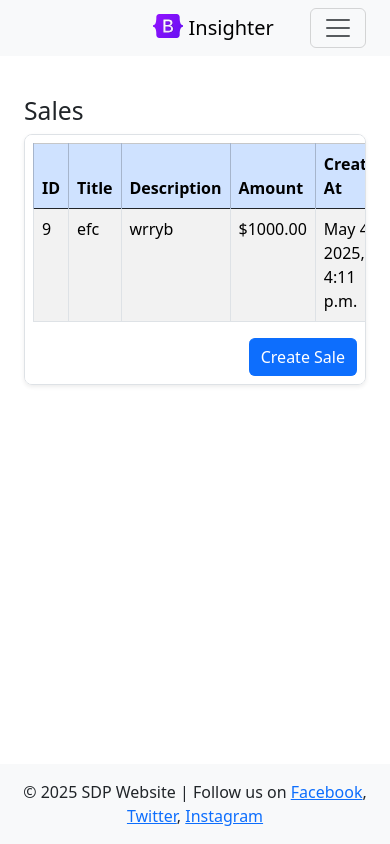
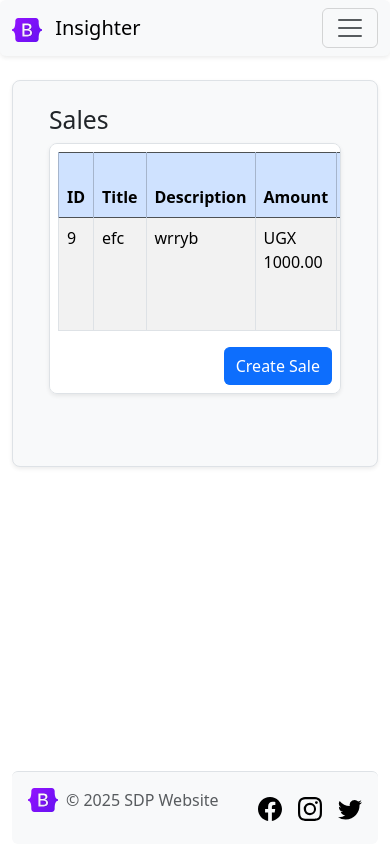
Before and after one commit to Goodvibes74/SDP_website, a Django app: page /sales/ in a window 390 px wide. Run offline with Django 5.2, Linux system fonts and the light colour scheme; a user stored in the database is signed in; data comes from the database, SQL or seed files in the repository; both versions use the stored data as it was after the commit; some libraries are stand-ins or nearby versions.

Commit message:
Refactor project structure and update templates
- Deleted unused report files (Report2.out, Report2.tex, Report2.toc).
- Updated README to remove outdated profile link and adjust sales URLs.
- Modified base template (base.html) for improved layout and responsiveness, including new styles and navbar adjustments.
- Enhanced child templates (home.html, create_sale.html, browse_sale.html) for better structure and user experience.
- Added SVG icons for social media (Facebook, Instagram, Twitter) to enhance footer.
- Updated database (db.sqlite3) to reflect recent changes in models and data.

```diff
--- a/sdp_project/templates/core/base.html
+++ b/sdp_project/templates/core/base.html
@@ -1,55 +1,115 @@
 <!-- base.html -->
 {% load static %}
-<!DOCTYPE html>
+<!doctype html>
 <html>
   <head>
-    <meta charset="UTF-8">
+    <meta charset="UTF-8" />
 
-    <meta name="viewport" content="width=device-width, initial-scale=1.0">
+    <meta name="viewport" content="width=device-width, initial-scale=1.2" />
 
     <title>SaleApp</title>
     <!-- Bootstrap CSS -->
-    <link rel="stylesheet" href="{% static 'css/bootstrap.min.css' %}">
+    <link rel="stylesheet" href="{% static 'css/bootstrap.min.css' %}" />
     <!-- Bootstrap Icons CSS -->
-    <link rel="stylesheet" href="{% static 'css/bootstrap-icons.css' %}">
+    <link rel="stylesheet" href="{% static 'css/bootstrap-icons.css' %}" />
+    <!-- Custom CSS -->
+    <style>
+      body {
+        min-height: 100vh;
+        display: flex;
+        flex-direction: column;
+      }
+      main {
+        flex: 1 0 auto;
+      }
+      footer {
+        flex-shrink: 0;
+      }
+      .navbar-brand img {
+        margin-right: 8px;
+      }
+      .navbar-nav .nav-link.active {
+        font-weight: bold;
+        color: #0d6efd !important;
+      }
+      .navbar-nav .nav-link:hover {
+        color: #0d6efd !important;
+      }
+      html {
+        scroll-behavior: smooth;
+        font-size: 1.2rem;
+      }
+      @media (max-width: 768px) {
+        html {
+          font-size: 1rem;
+        }
+      }
+      .navbar {
+        background-color: #f8f9fa;
+      }
+      .navbar .nav-link {
+        color: #000;
+      }
+      .navbar .nav-link:hover {
+        color: #007bff;
+      }
+    </style>
   </head>
   <body>
-    {% comment %} Navbar with brand and menu links {% endcomment %}
-    {# This is the navigation bar #}
+    <nav
+      class="navbar navbar-expand-lg bg-body-tertiary rounded fixed-top shadow-sm"
+      aria-label="Eleventh navbar example"
+    >
+      <div class="container-fluid">
+        <a class="navbar-brand" href="{% url 'home' %}">
+          <img
+            src="{% static 'images/bootstrap-logo.svg' %}"
+            alt="Logo"
+            width="30"
+            height="24"
+            class="d-inline-block mt-1 align-text-top"
 
-    {% comment %} Main content block for child templates {% endcomment %}
-  <nav class="navbar navbar-expand-lg navbar-light bg-light px-4 fixed-top">
-        <div class="container-fluid" style="width:15%;">
-          <a class="navbar-brand" href="{% url 'home' %}">
-            <img src="{% static 'images/bootstrap-logo.svg' %}" alt="Logo" width="30" height="24" class="d-inline-block align-text-top">
+          />
           Insighter
         </a>
-        </div>
-        <button class="navbar-toggler"
+        <button
+          class="navbar-toggler collapsed"
           type="button"
           data-bs-toggle="collapse"
-               data-bs-target="#navbarNav"
-               aria-controls="navbarNav"
+          data-bs-target="#navbarsExample09"
+          aria-controls="navbarsExample09"
           aria-expanded="false"
-               aria-label="Toggle navigation">
+          aria-label="Toggle navigation"
+        >
           <span class="navbar-toggler-icon"></span>
         </button>
-      <header class="collapse navbar-collapse" id="navbarNav">
-        {% if user.is_authenticated%}
-        <ul class="navbar-nav ml-auto">
+
+        <div class="navbar-collapse collapse" id="navbarsExample09">
+          <ul class="navbar-nav me-auto mb-2 mb-lg-0">
             <li class="nav-item">
-              <a class="nav-link" href="{% url 'home' %}">Home</a>
+              <a
+                class="nav-link{% if request.resolver_match.url_name == 'home' %} active{% endif %}"
+                href="{% url 'home' %}"
+                >Home</a
+              >
+            </li>
+            {% if user.is_authenticated %}
+            <li class="nav-item">
+              <a
+                class="nav-link{% if request.resolver_match.url_name == 'dashboard' %} active{% endif %}"
+                href="{% url 'dashboard' %}"
+                >Dashboard</a
+              >
             </li>
             <li class="nav-item">
-              <a class="nav-link" href="{% url 'dashboard' %}">Dashboard</a>
+              <a class="nav-link" href="{% url 'create_sale' %}">Create Sale</a>
             </li>
             <li class="nav-item">
-              <a class="nav-link" href="{% url 'create_sale' %}">Create</a>
+              <a class="nav-link" href="{% url 'browse_sales' %}"
+                >Browse Sales</a
+              >
             </li>
-            <li class="nav-item">
-              <a class="nav-link" href="{% url 'browse_sales' %}">Sales</a>
-            </li>
-
+            {% endif %}
             <li class="nav-item">
               <a class="nav-link" href="{% url 'about' %}">About</a>
             </li>
@@ -57,57 +117,98 @@
               <a class="nav-link" href="{% url 'contact' %}">Contact</a>
             </li>
           </ul>
+          <div class="d-flex">
+            {% if not user.is_authenticated %}
+            <a class="btn btn-outline-primary me-2" href="{% url 'login' %}"
+              >Login</a
+            >
+            <a class="btn btn-primary" href="{% url 'register' %}">Register</a>
             {% else %}
-        <ul class="navbar-nav ml-auto">
-            <li class="nav-item">
-              <a class="nav-link" href="{% url 'home' %}">Home</a>
+            <a class="btn btn-outline-primary me-2" href="{% url 'logout' %}">
+              Logout
+              </a>
+            {% endif %}
+          </div>
+        </div>
+      </div>
+    </nav>
+
+    <main class="flex-grow-1" style="margin-top: 56px;">
+      {% comment %} Main content area {% endcomment %}
+      <div class="container my-4">
+        <div class="p-4 bg-light border-rounded-bottom rounded-3 shadow-sm border">
+          {% block content %}
+          {% endblock %}
+        </div>
+      </div >
+    </main>
+    <div class="container">
+      <footer
+      class="d-flex flex-wrap justify-content-between bg-body-tertiary rounded stick-bottom  align-items-center py-3 px-3 mt-4 mb-0 border-top ">
+        <div class="col-md-4 d-flex align-items-center">
+          <a
+            href="#"
+            class="mb-3 me-2 mb-md-0 text-body-secondary text-decoration-none lh-1"
+            aria-label="Bootstrap"
+            >
+            <img
+              src="{% static 'images/bootstrap-logo.svg' %}"
+              alt="Bootstrap Logo"
+              width="30"
+              height="24"
+              class="bi"
+            />
+           </a>
+          <span class="mb-3 mb-md-0 text-body-secondary"
+            >© 2025 SDP Website</span
+          >
+        </div>
+
+        <ul class="nav col-md-4 justify-content-end list-unstyled d-flex">
+          <li class="ms-3">
+            <a class="text-body-secondary"
+              href="#"
+              aria-label="Facebook"
+            >
+              <img
+                src="{% static 'images/facebook.svg' %}"
+                alt="Facebook"
+                width="24"
+                height="24"
+                class="bi"
+              />
+            </a>
           </li>
-            <li class="nav-item">
-              <a class="nav-link" href="{% url 'about' %}">About</a>
+          <li class="ms-3">
+            <a class="text-body-secondary"
+              href="#"
+              aria-label="Instagram"
+            >
+              <img
+                src="{% static 'images/instagram.svg' %}"
+                alt="Instagram"
+                width="24"
+                height="24"
+                class="bi"
+              />
+            </a>
           </li>
-            <li class="nav-item">
-              <a class="nav-link" href="{% url 'contact' %}">Contact</a>
+          <li class="ms-3">
+            <a class="text-body-secondary"
+                href="#"
+                aria-label="Twitter">
+              <img
+                src="{% static 'images/twitter.svg' %}"
+                alt="Twitter"
+                width="24"
+                height="24"
+                class="bi"
+              />
+            </a>
           </li>
         </ul>
-        {% endif %}
+      </footer>
     </div>
-        {% if not user.is_authenticated%}
-        <div class="container-fluid d-flex flex-nowrap" style="width:15%; margin-right: 0;">
-            <a class="btn btn-outline-primary me-2" href="{% url 'login' %}">Login</a>
-            <a class="btn btn-primary" href="{% url 'register' %}">Register</a>
-        </div>
-        {% else %}
-        <div class="container-fluid d-flex flex-nowrap" style="width:15%; margin-right: 0;">
-            <a class="btn btn-outline-primary me-2" href="{% url 'logout' %}">Logout</a>
-        </div>
-        {% endif %}
-        {% comment %} <div class="container-fluid" style="width:15%;">
-          <a class="btn btn-outline-primary me-2" href="{% url 'login' %}">Login</a>
-          <a class="btn btn-primary" href="{% url 'register' %}">Register</a>
-
-        {% comment %} <form class="container-fluid justify-content-start">
-          <button class="btn btn-outline-success me-2" type="button">Main button</button>
-          <button class="btn btn-sm btn-outline-secondary" type="button">Smaller button</button>
-        </form {% endcomment %}
-      </nav>
-
-    </header>
-    <main class="flex-grow-1 my-4">
-      <div class="container">
-        <div class=py-5 bg-light border rounded>
-          {% block content %}{% endblock %}
-        </div>
-      </div>
-    </main>
-    <footer class="text-center mt-3 py-3 bg-light fixed-bottom">
-        <div class="container">
-          <p class="mb-0">© 2025 SDP Website | Follow us on
-            <a href="#">Facebook</a>,
-            <a href="#">Twitter</a>,
-            <a href="#">Instagram</a>
-          </p>
-        </div>
-    </footer>
     {% comment %} Footer section with app info and social icons {% endcomment %}
     <!-- Bootstrap JS and dependencies -->
     <script src="{% static 'js/jquery.min.js' %}"></script>
--- a/sdp_project/templates/core/browse_sale.html
+++ b/sdp_project/templates/core/browse_sale.html
@@ -1,12 +1,17 @@
 {% extends 'core/base.html' %}
 {% load static %}
-{% block title %}Sales List{% endblock %}
-{% block content %}
-<div class="container mt-4">
+{% block title %}
+Sales List
+{%endblock %} {% block content %}
+<div class="container">
   <h2>Sales</h2>
-  <div class="table-responsive table-bordered border rounded-3 shadow-sm p-2 mb-5 bg-body rounded">
-    <table class="table table-striped table-hover rounded-3 table-bordered border rounded-3 p-2">
-      <thead class="table-light border-bottom-0">
+  <div
+    class="table-responsive table-bordered border rounded-3 shadow-sm p-2 mb-5 bg-body rounded"
+  >
+    <table
+      class="table table-striped table-hover rounded-3 table-bordered border rounded-3 p-2"
+    >
+      <thead class="table-dark">
         <tr class="table-primary color-primary-emphasis text-color">
           <th scope="col">ID</th>
           <th scope="col">Title</th>
@@ -23,19 +28,34 @@
           <td>{{ sale.id }}</td>
           <td>{{ sale.title }}</td>
           <td>{{ sale.description}}</td>
-          <td>${{ sale.amount }}</td>
+          <td>UGX {{ sale.amount }}</td>
           <td>{{ sale.created_at }}</td>
           <td>
-            <a href="{% url 'edit_sale' sale.id %}" class="btn btn-sm btn-outline-primary">Edit</a>
-            <form action="{% url 'delete_sale' sale.id %}" method="post" style="display:inline;">
+            <a
+              href="{% url 'edit_sale' sale.id %}"
+              class="btn btn-sm btn-outline-primary"
+              >Edit</a
+            >
+            <form
+              action="{% url 'delete_sale' sale.id %}"
+              method="post"
+              style="display: inline"
+            >
               {% csrf_token %}
-              <button type="submit" class="btn btn-sm btn-outline-danger" onclick="return confirm('Are you sure you want to delete this sale?');">Delete</button>
+              <button
+                type="submit"
+                class="btn btn-sm btn-outline-danger"
+                onclick="return confirm('Are you sure you want to delete this sale?');"
+              >
+                Delete
+              </button>
             </form>
           </td>
         </tr>
-        {% endfor %}
-        {% else %}
-        <tr><td colspan="6">No sales found.</td></tr>
+        {% endfor %} {% else %}
+        <tr>
+          <td colspan="6">No sales found.</td>
+        </tr>
         {% endif %}
       </tbody>
     </table>
--- a/sdp_project/templates/core/create_sale.html
+++ b/sdp_project/templates/core/create_sale.html
@@ -1,6 +1,6 @@
 {% extends 'core/base.html' %} {% load static %} {% block title %} {% if sale%}
 Edit {% else %} Create {% endif %} Sale {% endblock %} {% block content %}
-<div class="container mt-4">
+<div class="container">
   {% if sale %}
   <h2>Edit Sale</h2>
   {% else %}
@@ -35,6 +35,7 @@ Edit {% else %} Create {% endif %} Sale {% endblock %} {% block content %}
       <label for="amount" class="form-label">Amount</label>
       <input
         type="number"
+        min=0
         class="form-control"
         id="amount"
         name="amount"
```
Also changed, not shown: sdp_project/templates/core/home.html (+5 -5 lines), sdp_project/db.sqlite3, sdp_project/static/images/facebook.svg (added), sdp_project/static/images/instagram.svg (added), sdp_project/static/images/twitter.svg (added), 7 other files. Lines whose indentation alone changed are shown as unchanged.
